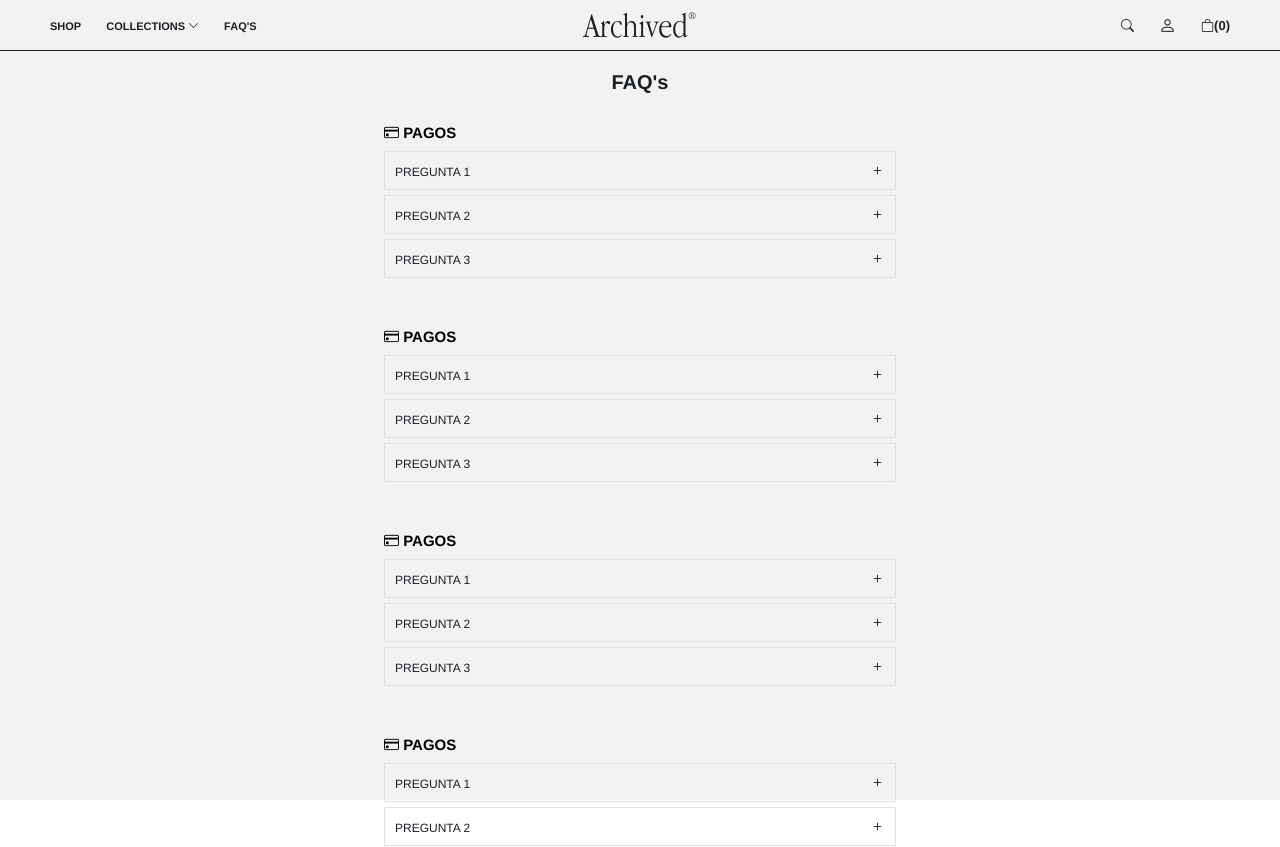
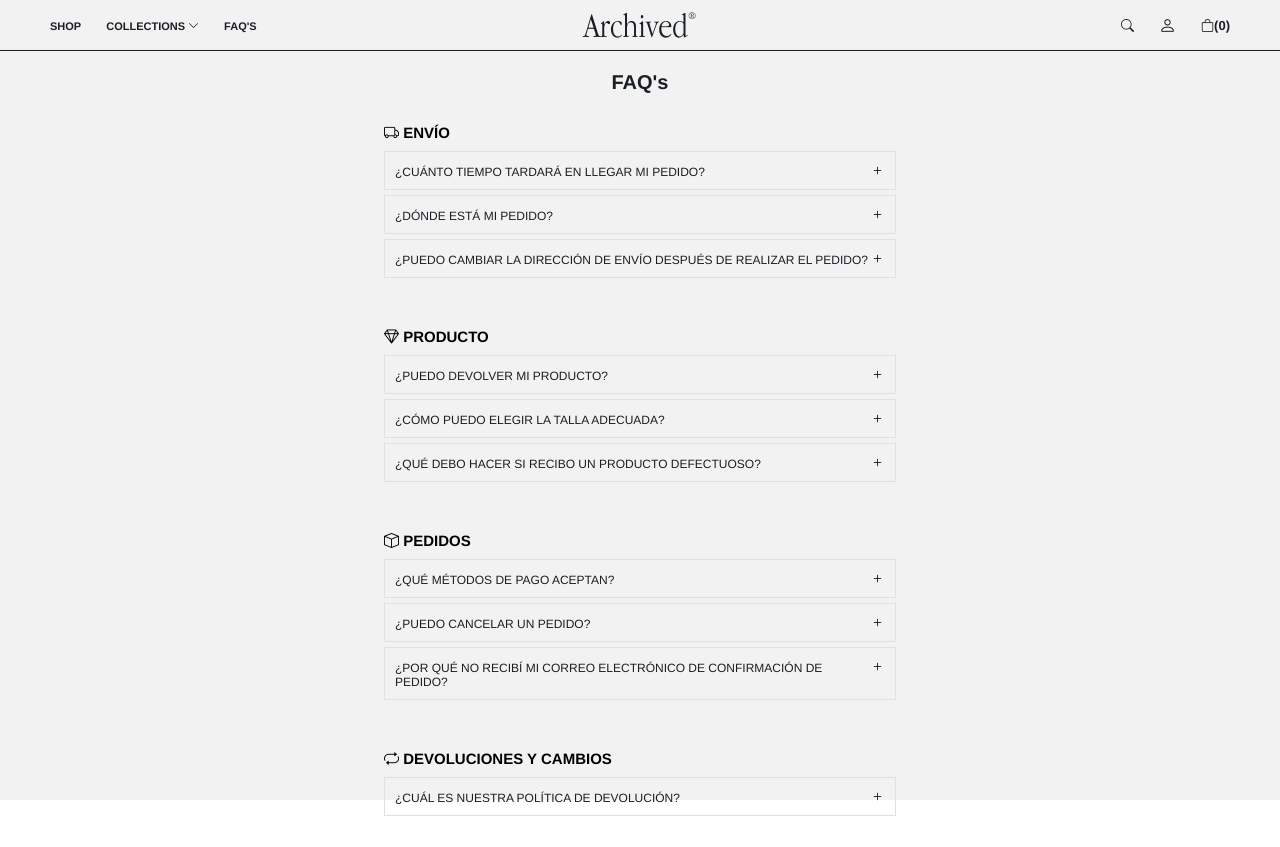
Before and after one commit to Tiagoroodriguez/archived-web, a React (Vite) app in the folder client/: page /faq in a window 1280 px wide. Shown: the top 847 px of the page. Built offline with nearby package versions, Linux system fonts and the light colour scheme; what @react-pdf/renderer would draw is missing.

Commit message:
faq completo

```diff
--- a/client/src/layout/Faq/Faq.css
+++ b/client/src/layout/Faq/Faq.css
@@ -43,6 +43,16 @@
     align-items: center;
 }
 
+.detalle-producto-acordeon{
+    line-height: 1.4;
+}
+
+.detalle-producto-acordeon a{
+    font-weight: 700;
+    color: var(--primary-color);
+    text-decoration: underline;
+}
+
 @media screen and (max-width: 768px) {
     .faq-section{
         padding-inline: 20px;
--- a/client/src/layout/Faq/Faq.jsx
+++ b/client/src/layout/Faq/Faq.jsx
@@ -2,87 +2,225 @@ import { useState } from 'react';
 import Acordeon from '../../components/Acordeon/Arcodeon';
 import { Contacto } from '../Contacto/Contacto';
 import './Faq.css';
+import { Link } from 'react-router-dom';
 
 export default function Faq() {
-  const [activeIndex, setActiveIndex] = useState(null);
+  const [activeIndexEnvio, setActiveIndexEnvio] = useState(null);
+  const [activeIndexProducto, setActiveIndexProducto] = useState(null);
+  const [activeIndexPedidos, setActiveIndexPedidos] = useState(null);
+  const [activeIndexCambios, setActiveIndexCambios] = useState(null);
 
-  const arcodeonData = [
+  const arcodeonDataEnvio = [
     {
-      title: 'Pregunta 1',
+      title: '¿Cuánto tiempo tardará en llegar mi pedido?',
       content: (
         <div className='detalle-producto-acordeon'>
           <p>
-            Lorem ipsum dolor sit amet consectetur adipisicing elit. Dolorem,
-            maiores!
+            El tiempo estimado de entrega para envíos dentro de Argentina es de
+            5 a 7 días hábiles. Este plazo puede variar ligeramente dependiendo
+            de la ubicación y las condiciones logísticas.
           </p>
         </div>
       ),
     },
     {
-      title: 'Pregunta 2',
+      title: '¿Dónde está mi pedido?',
       content: (
         <div className='detalle-producto-acordeon'>
           <p>
-            Lorem ipsum dolor sit amet consectetur adipisicing elit. Dolorem,
-            maiores!
+            Puedes rastrear el estado de tu pedido iniciando sesión en tu cuenta
+            en nuestra página web www.archived.com.ar. Utilizamos los servicios
+            de logística de Andreani y Correo Argentino, lo que permite un
+            seguimiento detallado y preciso de tu envío.
           </p>
         </div>
       ),
     },
     {
-      title: 'Pregunta 3',
+      title:
+        '¿Puedo cambiar la dirección de envío después de realizar el pedido? ',
       content: (
         <div className='detalle-producto-acordeon'>
           <p>
-            Lorem ipsum dolor sit amet consectetur adipisicing elit. Dolorem,
-            maiores!
+            Si necesitas modificar la dirección de envío después de haber
+            realizado tu pedido, te recomendamos que nos contactes lo antes
+            posible a través de nuestro servicio de atención al cliente{' '}
+            <strong>+54 9 3572 571717</strong>. Haremos todo lo posible para
+            acomodar tu solicitud, siempre y cuando el pedido no haya sido
+            despachado.
           </p>
         </div>
       ),
     },
   ];
+
+  const arcodeonDataProducto = [
+    {
+      title: '¿Puedo devolver mi producto?',
+      content: (
+        <div className='detalle-producto-acordeon'>
+          <p>
+            Siempre nos esforzamos por asegurarnos de que nuestros clientes amen
+            nuestros productos, pero si necesita devolver un pedido, estaremos
+            encantados de ayudarle.
+          </p>
+          <p>
+            Echa un vistazo a nuestra página de{' '}
+            <Link to='/returns-exchanges'>
+              Política de devoluciones y cambios
+            </Link>{' '}
+            y sigue la guía paso a paso.
+          </p>
+        </div>
+      ),
+    },
+    {
+      title: '¿Cómo puedo elegir la talla adecuada?',
+      content: (
+        <div className='detalle-producto-acordeon'>
+          <p>Hay una tabla de tallas en cada página de producto.</p>
+          <p>
+            Si es su primer pedido, le recomendamos encarecidamente que mida sus
+            prendas y se asegure de que el tamaño que obtenga sea lo más cercano
+            posible a ese.
+          </p>
+          <p>De esta manera te aseguras de que el ajuste sea perfecto.</p>
+        </div>
+      ),
+    },
+    {
+      title: '¿Qué debo hacer si recibo un producto defectuoso?',
+      content: (
+        <div className='detalle-producto-acordeon'>
+          <p>
+            Trabajamos muy duro para asegurarnos de que todos nuestros productos
+            cumplan con los más altos estándares de calidad
+          </p>
+          <p>
+            Pero no tienes porqué preocuparte. Si recibes un artículo
+            defectuoso, ponte en contacto con nosotros en{' '}
+            <strong>help@archived.com</strong> y explícanos tu situación.
+            Asegúrate de subir fotos de los defectos y de escribir el número de
+            pedido.
+          </p>
+        </div>
+      ),
+    },
+  ];
+
+  const arcodeonDataPedidos = [
+    {
+      title: '¿Qué métodos de pago aceptan?',
+      content: (
+        <div className='detalle-producto-acordeon'>
+          <p>
+            Aceptamos Visa, Mastercard, Transferencia y algunos otros sistemas
+            de pago locales.
+          </p>
+        </div>
+      ),
+    },
+    {
+      title: '¿Puedo cancelar un pedido?',
+      content: (
+        <div className='detalle-producto-acordeon'>
+          <p>
+            Cuando realizas un pedido, nuestro almacén recibe una notificación y
+            comienza el proceso de selección.
+          </p>
+          <p>
+            Lamentablemente no podemos aceptar cancelaciones debido al gran
+            volumen que tenemos.
+          </p>
+          <p>
+            Si ha comprado por accidente, vaya a nuestra página de{' '}
+            <Link to='/returns-exchanges'>Devoluciones y Cambios</Link> y siga
+            los pasos.
+          </p>
+        </div>
+      ),
+    },
+    {
+      title:
+        '¿Por qué no recibí mi correo electrónico de confirmación de pedido?',
+      content: (
+        <div className='detalle-producto-acordeon'>
+          <p>
+            Cuando realizas un pedido, nuestro sistema siempre envía un correo
+            electrónico de confirmación.
+          </p>
+          <p>Asegúrate de revisar tu bandeja de entrada de spam/promociones.</p>
+        </div>
+      ),
+    },
+  ];
+
+  const arcodeonDataCambios = [
+    {
+      title: '¿Cuál es nuestra política de devolución?',
+      content: (
+        <div className='detalle-producto-acordeon'>
+          <p>
+            Los artículos adquiridos en <strong>Archived®</strong> deben
+            devolverse en perfecto estado y sin usar, libres de deterioro,
+            manchas, olores o cualquier condición que impida su venta como
+            nuevos. Los artículos también deben devolverse en su embalaje
+            original incluyendo todas las etiquetas y posibles elementos
+            incluidos como parte del embalaje, dentro de los 15 días posteriores
+            a la recepción del envío, para poder recibir un reembolso
+          </p>
+          <p>
+            Tenes que comunicarte con el servicio de soporte{' '}
+            <strong>+54 9 3572-571717</strong> para cordinar la devolcion/cambio
+            a traves de la logistica
+          </p>
+        </div>
+      ),
+    },
+  ];
+
   return (
     <main className='faq-container'>
       <h1>FAQ's</h1>
       <section className='faq-section'>
         <article className='faq-article'>
           <h3>
-            <i className='bi bi-credit-card' /> Pagos
+            <i className='bi bi-truck' /> ENVÍO
           </h3>
           <Acordeon
-            data={arcodeonData}
-            activeIndex={activeIndex}
-            setActiveIndex={setActiveIndex}
+            data={arcodeonDataEnvio}
+            activeIndex={activeIndexEnvio}
+            setActiveIndex={setActiveIndexEnvio}
           />
         </article>
         <article className='faq-article'>
           <h3>
-            <i className='bi bi-credit-card' /> Pagos
+            <i className='bi bi-gem' /> PRODUCTO
           </h3>
           <Acordeon
-            data={arcodeonData}
-            activeIndex={activeIndex}
-            setActiveIndex={setActiveIndex}
+            data={arcodeonDataProducto}
+            activeIndex={activeIndexProducto}
+            setActiveIndex={setActiveIndexProducto}
           />
         </article>
         <article className='faq-article'>
           <h3>
-            <i className='bi bi-credit-card' /> Pagos
+            <i className='bi bi-box' /> PEDIDOS
           </h3>
           <Acordeon
-            data={arcodeonData}
-            activeIndex={activeIndex}
-            setActiveIndex={setActiveIndex}
+            data={arcodeonDataPedidos}
+            activeIndex={activeIndexPedidos}
+            setActiveIndex={setActiveIndexPedidos}
           />
         </article>
         <article className='faq-article'>
           <h3>
-            <i className='bi bi-credit-card' /> Pagos
+            <i className='bi bi-repeat' /> DEVOLUCIONES Y CAMBIOS
           </h3>
           <Acordeon
-            data={arcodeonData}
-            activeIndex={activeIndex}
-            setActiveIndex={setActiveIndex}
+            data={arcodeonDataCambios}
+            activeIndex={activeIndexCambios}
+            setActiveIndex={setActiveIndexCambios}
           />
         </article>
       </section>
```
